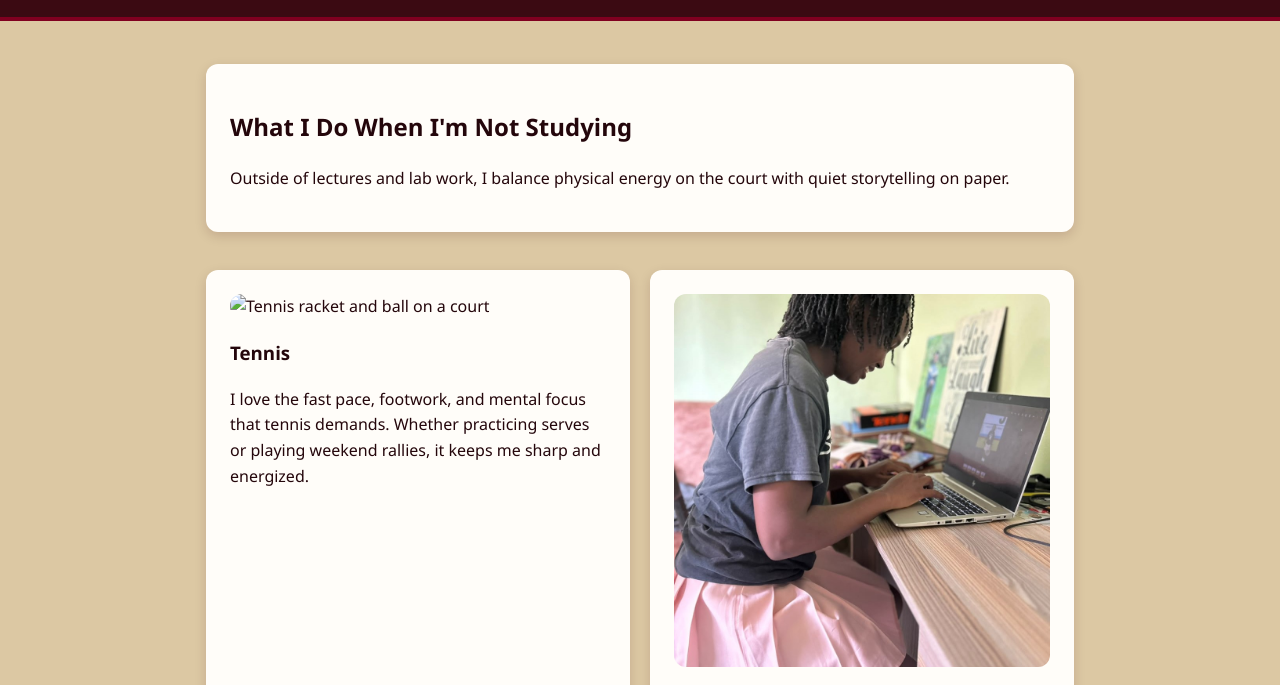
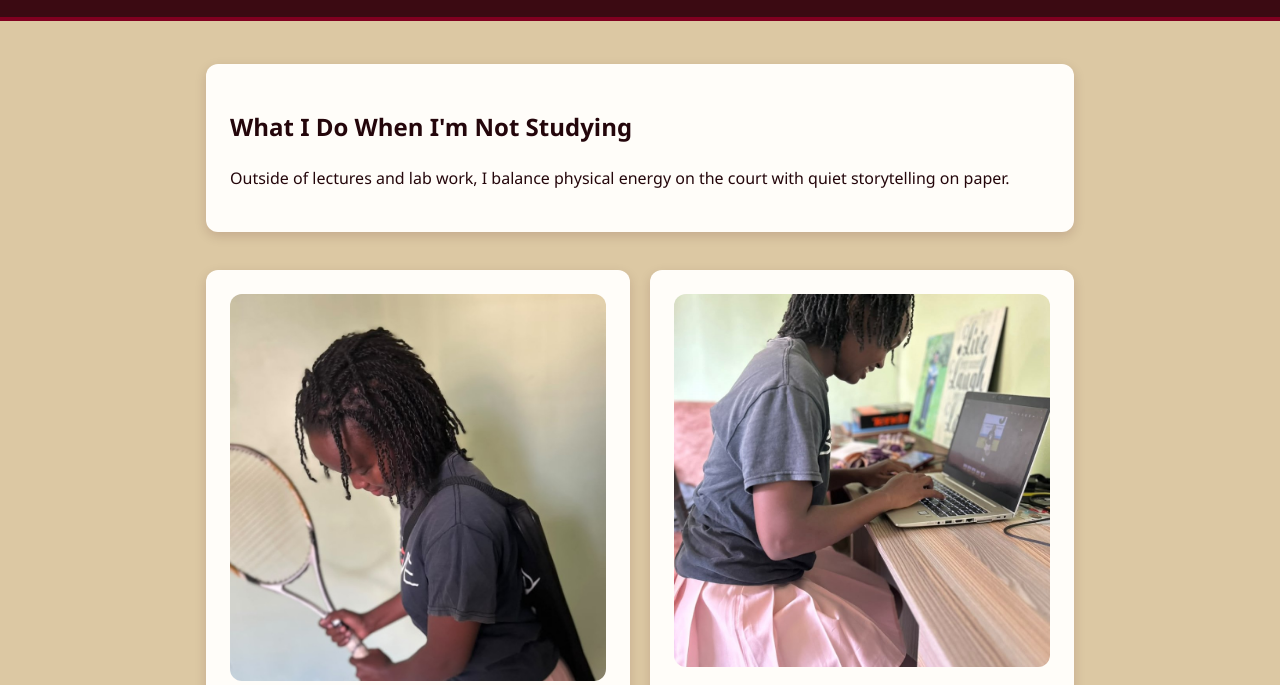
Before and after one commit to liliangikunju/my-portfolio, a plain HTML site: page hobbies.html in a window 1280 px wide. Shown: the part 115-800 px from the top of the page. Drawn offline with Linux system fonts and the light colour scheme.

Commit message:
Fix HTML formatting and update image source

```diff
--- a/hobbies.html
+++ b/hobbies.html
@@ -26,7 +26,7 @@
 
     <div class="grid">
       <article class="card">
-        <img src="hobby 2.jpeg" alt="Tennis racket and ball on a court">
+        <img src="hobby2.jpeg" alt="Tennis racket and ball on a court">
         <h3>Tennis</h3>
         <p>I love the fast pace, footwork, and mental focus that tennis demands. Whether practicing serves or playing weekend rallies, it keeps me sharp and energized.</p>
       </article>
```
